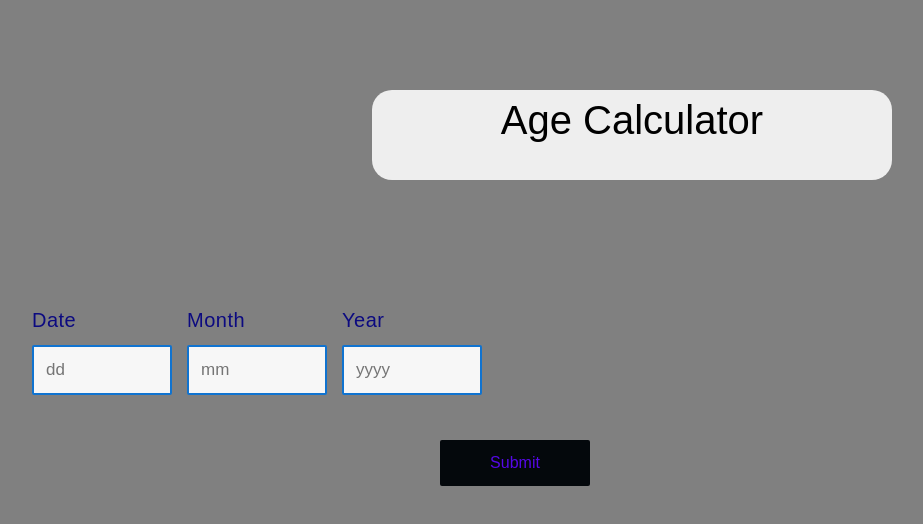
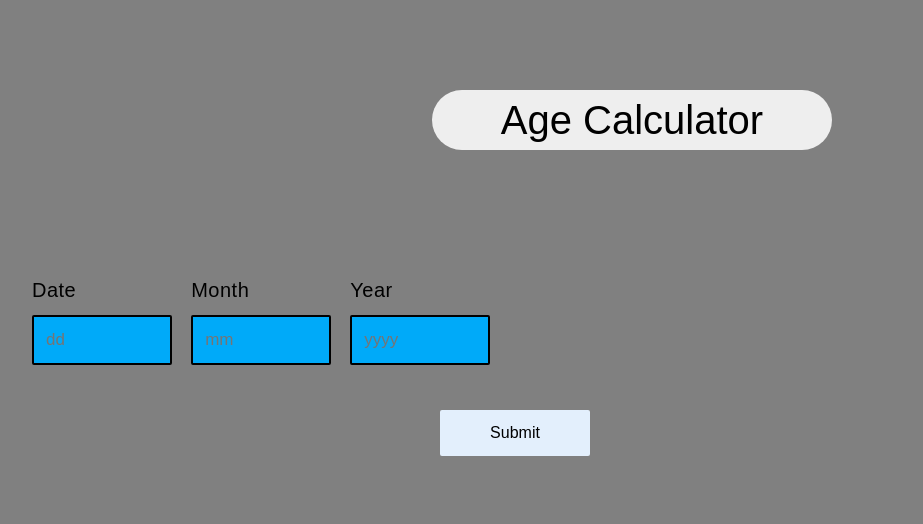
Before and after one commit to carlos-ai-bit/Age-Finder, a website: page index.html in a window 1280 px wide. Shown: the whole page, without its empty margins (8-931 px from the left). Drawn offline with Linux system fonts and the light colour scheme.

Commit message:
initial commit

```diff
--- a/style.css
+++ b/style.css
@@ -4,7 +4,7 @@
 
 body {
     font-family: Arial, Helvetica, sans-serif;
-    background-color:grey;
+    background-color: grey;
     font-size: 15px;
     line-height: 1.5;
     padding: 0;
@@ -12,12 +12,12 @@ body {
 }
 
 .container {
-    width: 520px;
+    width: 400px;
     height: auto;
-    min-height: 90px;
+    min-height: 50px;
     margin: 90px auto;
     background-color: #eee;
-    border-radius: 20px;
+    border-radius: 90px;
     font-size: 40px;
     text-align: center;
     font-family: sans-serif;
@@ -38,7 +38,7 @@ body {
     padding: 5px 20px;
     margin-left: 20px;
     display: inline-block;
-    float: left;
+
 }
 
 .title {
@@ -49,7 +49,7 @@ body {
     line-height: 0.5;
     letter-spacing: 0.5px;
     word-spacing: 2.7px;
-    color: #0c0a80;
+    color: #000000;
 }
 
 input[type=text] {
@@ -57,16 +57,16 @@ input[type=text] {
     margin: auto;
     outline: none;
     min-height: 50px;
-    border: 2px solid #1073d0;
+    border: 2px solid #000000;
     padding: 12px;
-    background-color: #f7f7f7;
+    background-color: #00aaf9;
     border-radius: 2px;
-    color: #1073d0;
+    color: #020507;
     font-size: 17px;
 }
 
 input[type=text]:focus {
-    background-color: #ffffff;
+    background-color: #fdfdfd;
     border: 2px solid rgb(52, 12, 131);
     outline: none;
 }
@@ -78,8 +78,8 @@ input[type=button] {
     outline: none;
     border: none;
     border-radius: 2px;
-    background-color: #04080c;
-    color: #5608e7;
+    background-color: #e3effc;
+    color: #000000;
     padding: 14px 16px;
     text-align: center;
     font-size: 16px;
```
Also changed, not shown: index.js (line endings or trailing spaces), 2 other files.
